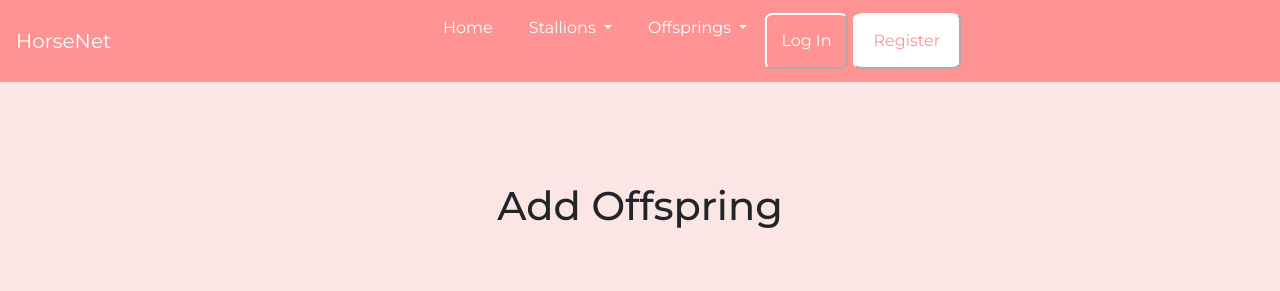
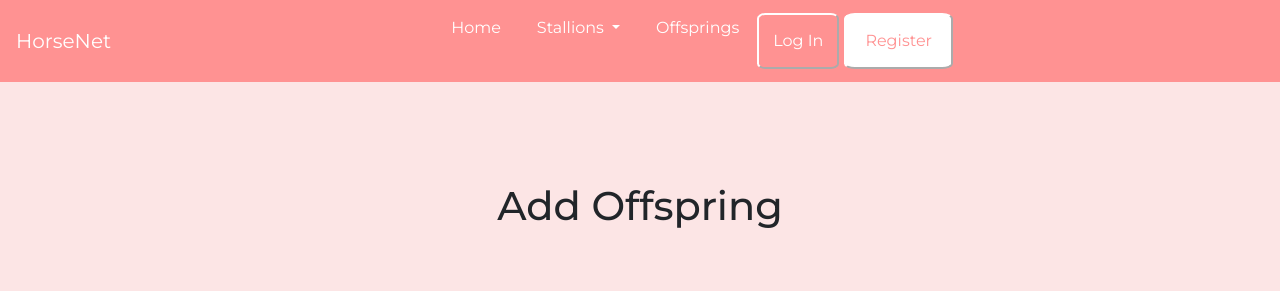
Before and after one commit to cirruselli/Data-Centric-Development-Milestone-Project, a Flask app: page /addOffspring in a window 1280 px wide. Shown: the top 291 px of the page. Run offline with Flask 2, Linux system fonts and the light colour scheme; data that the repository does not hold is empty; some libraries are stand-ins or nearby versions.

Commit message:
Add admin functionality to offspringAI.html, add no results found to offspringAI.html and delete offspringJR.html and offspringSZ.html

```diff
--- a/app.py
+++ b/app.py
@@ -80,16 +80,6 @@ def offspringAI():
 
     return render_template(
         "offspringAI.html", offsprings=offsprings)
-
-
-@app.route("/offspringJR")
-def offspringJR():
-    return render_template("offspringJR.html")
-
-
-@app.route("/offspringSZ")
-def offspringSZ():
-    return render_template("offspringSZ.html")
 
 
 @app.route("/addOffspring", methods=["GET", "POST"])
--- a/templates/base.html
+++ b/templates/base.html
@@ -36,16 +36,8 @@
 							<a class="dropdown-item" href="{{ url_for('dimma') }}">Dimma</a>
 						</div>
 					</li>
-					<li class="nav-item dropdown">
-						<a class="nav-link dropdown-toggle" href="#" id="navbarDropdown2" role="button"
-							data-toggle="dropdown" aria-haspopup="true" aria-expanded="false">
-							Offsprings
-						</a>
-						<div class="dropdown-menu" aria-labelledby="navbarDropdown">
-							<a class="dropdown-item" href="{{ url_for('offspringAI') }}">A-I</a>
-							<a class="dropdown-item" href="{{ url_for('offspringJR') }}">J-R</a>
-							<a class="dropdown-item" href="{{ url_for('offspringSZ') }}">S-Z</a>
-						</div>
+					<li class="nav-item active">
+						<a class="nav-link" href="{{ url_for('offspringAI') }}">Offsprings</a>
 					</li>
                     {% if session.user %}
 					<li class="nav-item active">
--- a/templates/offspringAI.html
+++ b/templates/offspringAI.html
@@ -40,6 +40,7 @@
         <div class="search-result" >Number of results: {{ offsprings|count }}</div>
         <br>
         <br>
+        {% if offsprings|count > 0 %}
             {% for foal in offsprings %}
                 <div class="offspring-data">
                     <h4>Name: {{ foal.name|capitalize }}</h4>
@@ -51,7 +52,7 @@
                     <h4>Country: {{ foal.country|capitalize }}</h4>
                     <h4>Owner: {{ foal.owner|capitalize }}</h4>
                     <h4>Achievements: {{ foal.achievements|capitalize }} </h4>
-                {% if session.user|lower == foal.created_by|lower %}
+                    {% if (session.user|lower == foal.created_by|lower or session.user|lower == "admin") %}
                     <a href="{{ url_for('editOffspring', offspring_id=foal._id) }}" class="btn white">Edit</a>
                     <a href="{{ url_for('deleteOffspring', offspring_id=foal._id) }}" onclick="return confirmDelete()" class="btn red">Delete</a>
                     {% endif %}
@@ -60,6 +61,9 @@
                     <br>
                 </div>
             {% endfor %}
+        {% else %}
+            <h4>No results found.</h4>
+        {% endif %}
     </div>
 
 {% endblock %}
```
Lines whose indentation alone changed are shown as unchanged.
